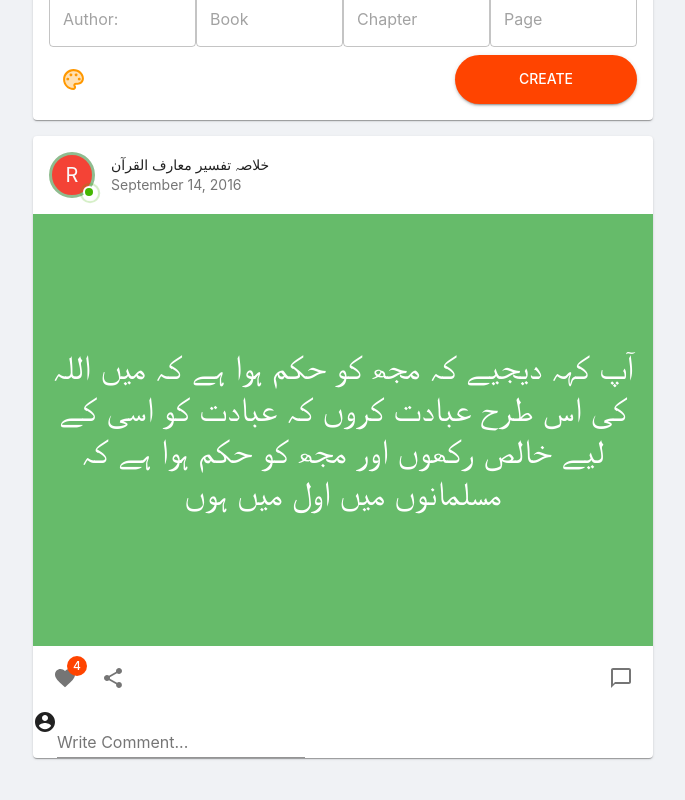
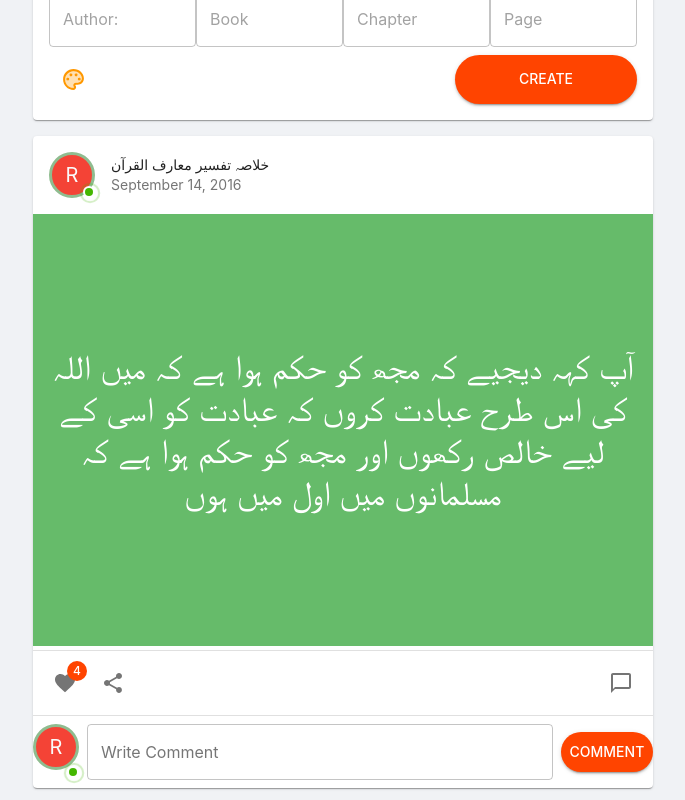
Before and after one commit to abdul-rehman-2050/React-Post-maker, a React (Create React App) app: page / in a window 1280 px wide. Shown: the part 230-1030 px from the top of the page, without its empty margins (297-982 px from the left). Before the commit the page ends 1000 px from the top, so only its background shows below. Built offline with nearby package versions, Linux system fonts and the light colour scheme.

Commit message:
write comment card added

```diff
--- a/src/PostCard.js
+++ b/src/PostCard.js
@@ -7,7 +7,8 @@ import {
   Avatar,
   IconButton,
   Typography,
-  Badge
+  Badge,
+  Divider,
 } from "@material-ui/core";
 import { makeStyles } from "@material-ui/core/styles";
 import { red } from "@material-ui/core/colors";
@@ -19,6 +20,11 @@ import TextField from "@material-ui/core/TextField";
 import Grid from "@material-ui/core/Grid";
 import AccountCircle from "@material-ui/icons/AccountCircle";
 import RoundedAvatar from "./RoundedAvatar.js"
+import WriteCommentCard from "./WriteCommentCard.js"
+
+
+
+
 export default function PostCard(props) {
   const classes = makeStyles(theme => ({
     root: {
@@ -32,7 +38,8 @@ export default function PostCard(props) {
       color: "#FFFFFF",
       display: "flex",
       flexDirection: "column",
-      justifyContent: "center"
+      justifyContent: "center",
+	  marginBottom:4,
     },
     avatar: {
       backgroundColor: red[500]
@@ -57,6 +64,7 @@ export default function PostCard(props) {
           {props.content}
         </Typography>
       </CardContent>
+	   <Divider/>
       <CardActions disableSpacing>
         <IconButton aria-label="add to favorites">
           <Badge badgeContent={4} color="primary">
@@ -71,8 +79,8 @@ export default function PostCard(props) {
         </IconButton>
       </CardActions>
 
-      <AccountCircle />
-      <TextField id="input-with-icon-grid" label="Write Comment..." />
+      <Divider/>
+      <WriteCommentCard/>
     </Card>
   );
 }
--- a/src/WriteCommentCard.js
+++ b/src/WriteCommentCard.js
@@ -16,60 +16,44 @@ import RoundedAvatar from "./RoundedAvatar.js"
 const useStyles = makeStyles((theme) => ({
   root: {
     display: 'flex',
-	marginBottom: 16
+	marginTop:8,
+	marginBottom:8
   },
-  details: {
-    display: 'flex',
-    flexDirection: 'column',
+  textfield:{
+	  marginLeft:8,
+	  marginRight: 8,
   },
-  content: {
-    flex: '1 0 auto',
-  },
-  cover: {
-    width: 151,
-  },
-  controls: {
-    display: 'flex',
-    alignItems: 'center',
-    paddingLeft: theme.spacing(1),
-    paddingBottom: theme.spacing(1),
-  },
-  playIcon: {
-    height: 38,
-    width: 38,
-  },
+  roundpill:{
+	borderRadius:25,
+	marginTop:8,
+	marginBottom:8,
+	paddingLeft:18,
+	paddingRight:18
+  }
+
 }));
 
 
 export default function CreatePost() {
 	 const classes = useStyles();
   return (
-  <Card className={classes.root}>
-  <CardHeader
-        avatar={
-          <RoundedAvatar displaychar={'R'} bgcolor={red[500]} isonline={true}/>
+    <div className={classes.root}>
 
-        }
 
-      />
+        <RoundedAvatar displaychar={'R'} bgcolor={red[500]} isonline={true}/>
 
-	  <CardContent className={classes.content}>
 		<TextField
+			className = {classes.textfield}
 			id="outlined-basic"
 			label="Write Comment"
 			variant="outlined"
 			fullWidth/>
 
-	  </CardContent>
-	  <CardActions>
-		<Button variant="contained" color="primary">
-           Create
+		<Button variant="contained" color="primary" className={classes.roundpill}>
+           Comment
 		</Button>
 
-	  </CardActions>
-
-
-  </Card>
+    </div>
 
 
   );
```
